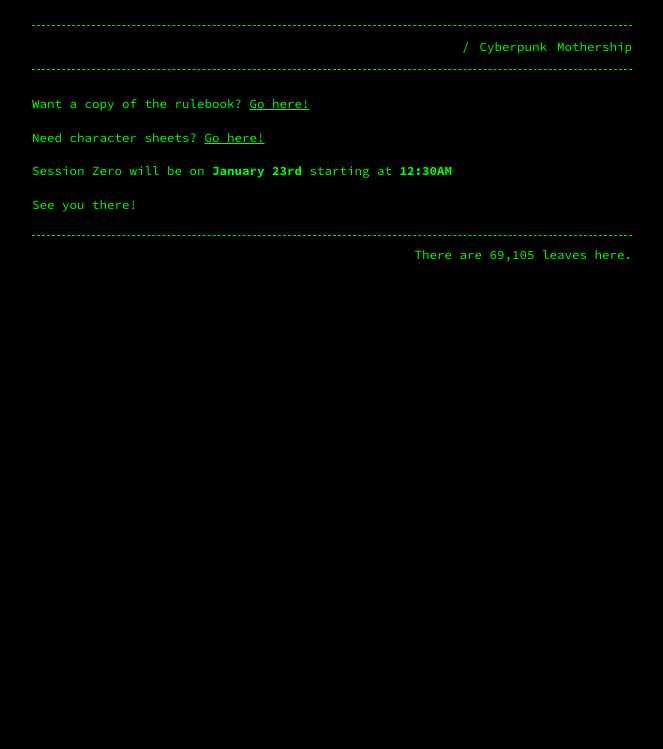
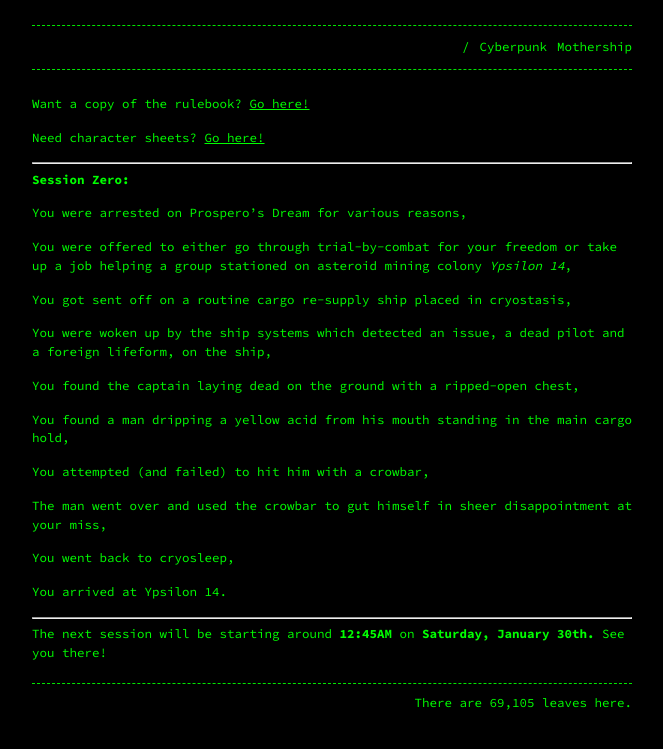
Before and after one commit to Terwilliger69105/69105.github.io, a Jekyll site: the page built from mothership.md, in a window 1280 px wide. Shown: the top 749 px of the page, without its empty margins (308-971 px from the left). Built offline with Jekyll 4.4.1, drawn with Linux system fonts in a browser that asks for light colours; our own code applies the rules of GitHub Pages for plain Markdown files.

Commit message:
Update mothership.md

```diff
--- a/mothership.md
+++ b/mothership.md
@@ -7,6 +7,30 @@ Want a copy of the rulebook? [Go here!](https://shop.tuesdayknightgames.com/prod
 
 Need character sheets? [Go here!](https://www.tuesdayknightgames.com/downloads)
 
-Session Zero will be on **January 23rd** starting at **12:30AM**
+---
 
-See you there!
+**Session Zero:**
+
+You were arrested on Prospero's Dream for various reasons,
+
+You were offered to either go through trial-by-combat for your freedom or take up a job helping a group stationed on asteroid mining colony *Ypsilon 14*,
+
+You got sent off on a routine cargo re-supply ship placed in cryostasis,
+
+You were woken up by the ship systems which detected an issue, a dead pilot and a foreign lifeform, on the ship,
+
+You found the captain laying dead on the ground with a ripped-open chest,
+
+You found a man dripping a yellow acid from his mouth standing in the main cargo hold,
+
+You attempted (and failed) to hit him with a crowbar,
+
+The man went over and used the crowbar to gut himself in sheer disappointment at your miss,
+
+You went back to cryosleep,
+
+You arrived at Ypsilon 14.
+
+---
+
+The next session will be starting around **12:45AM** on **Saturday, January 30th.** See you there!
```
